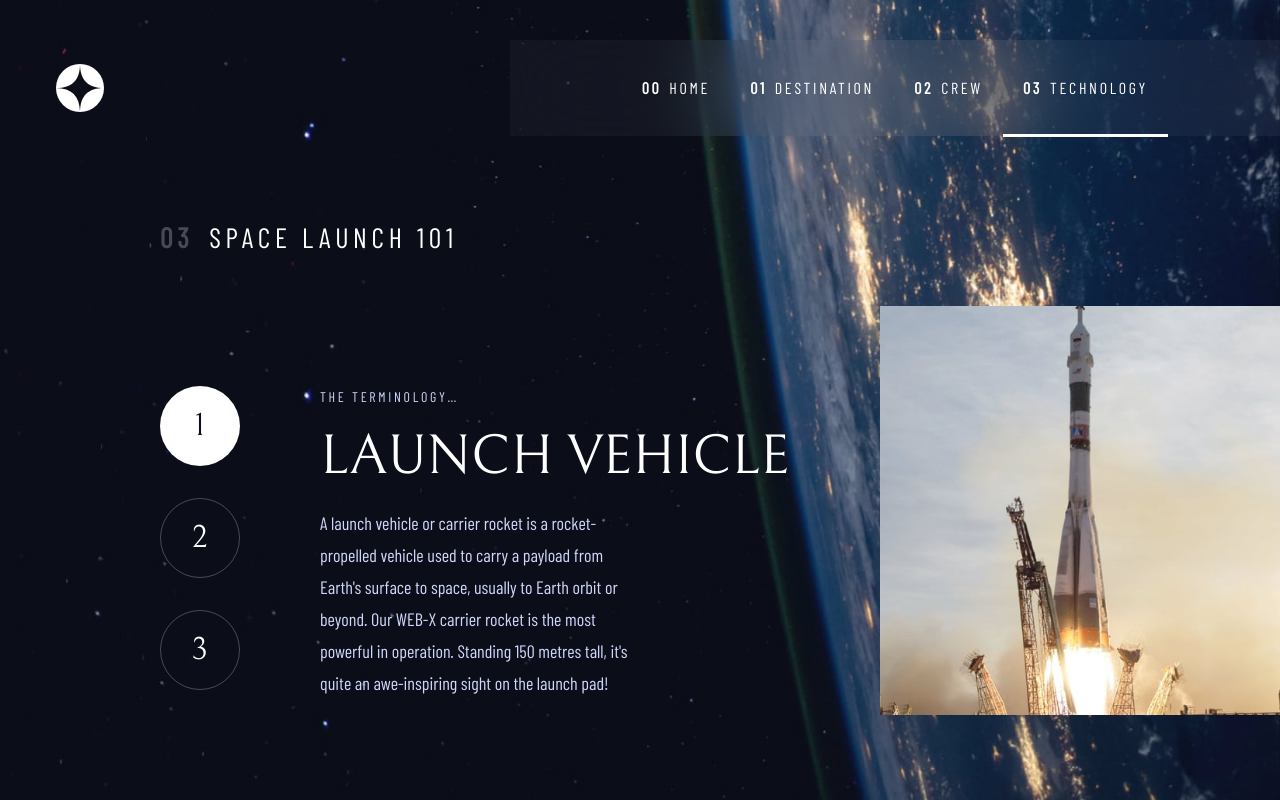
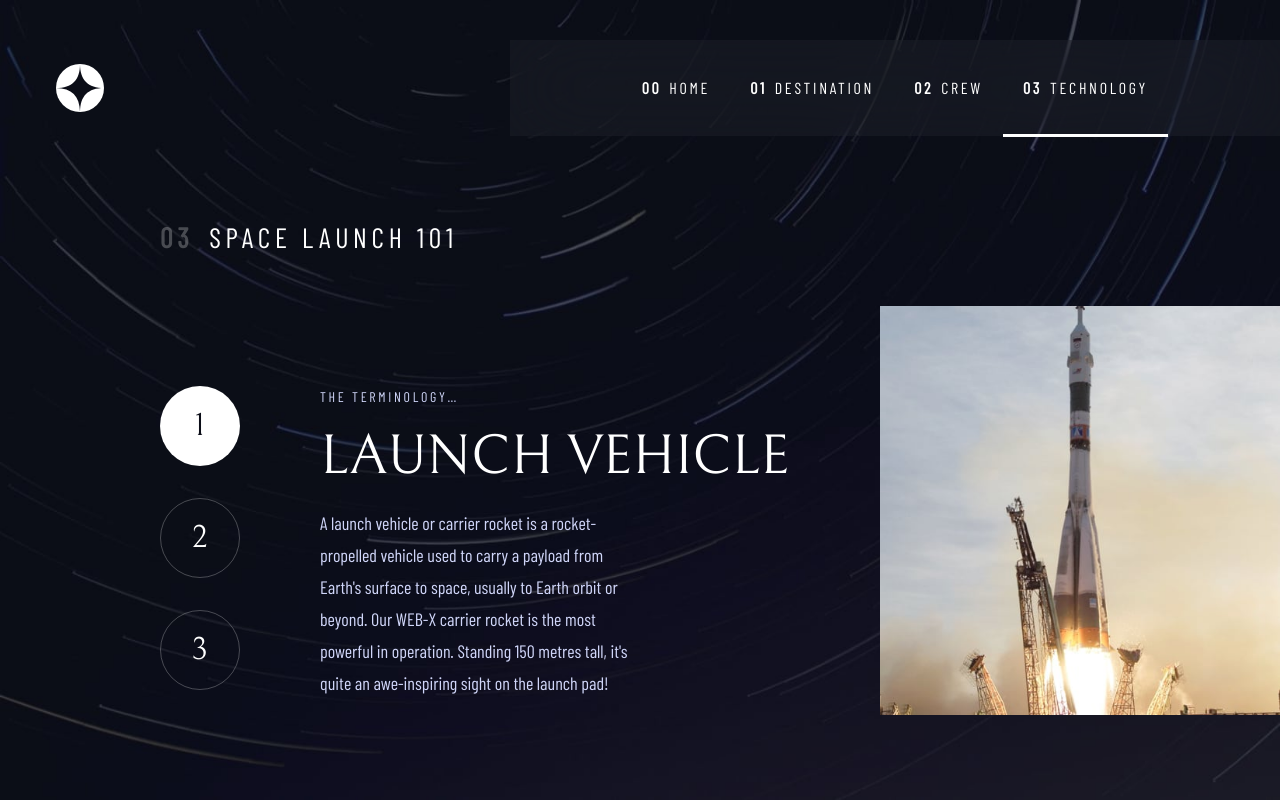
Before and after one commit to ostmartin/space-tourism-multi-page-website, a React (Vite) app: page /technology/launch-vehicle in a window 1280 px wide. Built offline with nearby package versions, Linux system fonts and the light colour scheme.

Commit message:
routing for tech and fixed background render when page reloads adn when user enters the path himself

```diff
--- a/src/features/home/Home.jsx
+++ b/src/features/home/Home.jsx
@@ -1,4 +1,3 @@
-import { useOutletContext } from 'react-router-dom';
 import {
     ExploreButton,
     Heading,
@@ -6,8 +5,6 @@ import {
 } from '../../ui';
 
 const Home = () => {
-    const onChangeCurrentTab = useOutletContext();
-
     return (
         <div className='flex flex-col mobile:pt-10 mobile:gap-20 tablet:pt-20 tablet:gap-40 desktop:px-24 desktop:pt-60 items-center desktop:flex-row desktop:items-start max-w-[1440px] xxl:mx-auto'>
             <div className='text-center w-full mobile:px-10 tablet:px-20 desktop:w-[60%] desktop:text-left'>
@@ -16,7 +13,7 @@ const Home = () => {
                 <BodyText addClass={'desktop:w-[60%]'} text={'Let’s face it; if you want to go to space, you might as well genuinely go to outer space and not hover kind of on the edge of it. Well sit back, and relax because we’ll give you a truly out of this world experience!'}/>
             </div>
             <div className='desktop:pt-28 tablet:pb-20 desktop:pb-0'>
-                <ExploreButton onButtonClick={() => onChangeCurrentTab('destination')}/>
+                <ExploreButton/>
             </div>
         </div>
     )
--- a/src/features/mainPage/MainPage.jsx
+++ b/src/features/mainPage/MainPage.jsx
@@ -1,31 +1,26 @@
-import { useCallback, useState } from 'react';
-
 import Navigation from './Navigation';
-import Background from '../../ui/Background';
+import { Background } from '../../ui';
 
 import Logo from '../../assets/shared/logo';
-import { Outlet, Link } from 'react-router-dom';
+import { Outlet, Link, useLocation } from 'react-router-dom';
 
 const MainPage = () => {
-    const [curTab, setCurTab] = useState('home');
-
-    const onChangeCurrentTab = useCallback((tab) => {
-        setCurTab(tab);
-    }, [curTab])
+    const {pathname} = useLocation();
+    const currentLocation = pathname.length === 1 ? 'home' : pathname.split('/')[1];
 
     return (
         <div className='container min-w-full min-h-full flex flex-col relative z-10 handleOverflow'
             >
-            <Background image={curTab}/>
+            <Background image={currentLocation}/>
             <div className='container w-full flex flex-row justify-between items-center desktop:pt-10 mobile:pt-10 max-w-[1440px] mx-auto relative'>
                 <div className='ps-6 mobile:scale-75 tablet:ps-8 desktop:ps-14 flex justify-center flex-col'>
-                    <Link to='/' onClick={() => onChangeCurrentTab('home')}>
+                    <Link to='/'>
                         <Logo/>
                     </Link>
                 </div>
-                <Navigation onChangeCurrentTab={onChangeCurrentTab} curTab={curTab}/>
+                <Navigation/>
             </div>
-            <Outlet context={onChangeCurrentTab}/>
+            <Outlet/>
         </div>
     )
 }
--- a/src/features/mainPage/Navigation.jsx
+++ b/src/features/mainPage/Navigation.jsx
@@ -5,7 +5,7 @@ import './styles/navigation.scss';
 import IconHumburger from '../../assets/shared/icon-hamburger';
 import IconClose from '../../assets/shared/icon-close';
 
-const Navigation = ({onChangeCurrentTab}) => {
+const Navigation = () => {
     const [menuOpen, setMenuOpen] = useState(false);
     const LOCATION = useLocation().pathname;
 
@@ -24,7 +24,6 @@ const Navigation = ({onChangeCurrentTab}) => {
                         to='/'
                         className={({isActive}) => isActive ? (tabClasses + ' active') : tabClasses}
                         onClick={() => {
-                            onChangeCurrentTab('home');
                             setMenuOpen(false);
                             document.body.classList.remove('handleOverflow');
                         }}>
@@ -37,7 +36,6 @@ const Navigation = ({onChangeCurrentTab}) => {
                         to='/destination/moon'
                         className={LOCATION.includes('destination') ? (tabClasses + ' active') : tabClasses}
                         onClick={() => {
-                            onChangeCurrentTab('destination');
                             setMenuOpen(false);
                             document.body.classList.remove('handleOverflow');
                         }}>
@@ -50,7 +48,6 @@ const Navigation = ({onChangeCurrentTab}) => {
                         to='/crew/douglas-hurley'
                         className={LOCATION.includes('crew') ? (tabClasses + ' active') : tabClasses}
                         onClick={() => {
-                            onChangeCurrentTab('crew');
                             setMenuOpen(false);
                             document.body.classList.remove('handleOverflow');
                         }}>
@@ -63,7 +60,6 @@ const Navigation = ({onChangeCurrentTab}) => {
                         to='/technology/launch-vehicle'
                         className={LOCATION.includes('technology') ? (tabClasses + ' active') : tabClasses}
                         onClick={() => {
-                            onChangeCurrentTab('technology');
                             setMenuOpen(false);
                             document.body.classList.remove('handleOverflow');
                         }}>
--- a/src/features/technology/Technology.jsx
+++ b/src/features/technology/Technology.jsx
@@ -1,20 +1,23 @@
-import { useCallback, useState, useEffect } from 'react';
+import { Heading, BodyText, TechImage } from '../../ui';
 
-import { Heading, BodyText, TechTab, TechImage } from '../../ui';
+import { capitalizeFirstLetter, getData } from '../../service';
 
-import DATA from '../../data.json';
+import { NavLink, useLoaderData } from 'react-router-dom';
+
+export const loader = async ({params}) => {
+    const item = params.techId.split('-').map((word, i) => {
+        if (i === 0) {
+            return capitalizeFirstLetter(word);
+        } else {
+            return word;
+        }
+    }).join(' ');
+
+    return getData(item, 'technology');
+}
 
 const Technology = () => {
-    const [currentItem, setCurrentItem] = useState(null)
-
-    const getItem = useCallback((item) => {
-        const curItem = DATA.technology.find(entry => entry.name === item);
-        setCurrentItem(curItem);
-    },[])
-
-    useEffect(() => {
-        getItem('Launch vehicle');
-    }, [])
+    const currentItem = useLoaderData();
 
     if (!currentItem) {
         return (
@@ -23,6 +26,7 @@ const Technology = () => {
     }
 
     const {name, description} = currentItem;
+    const tabClasses = 'heading-4 h-[40px] w-[40px] rounded-full bg-opacity-0 border-light/25 border-solid border-[1px] flex justify-center items-center tablet:w-[60px] tablet:h-[60px] desktop:w-[80px] desktop:h-[80px] hover:border-light/100';
 
     return (
         <div className='desktop:ps-40 max-w-[1440px] pt-10 desktop:pt-20 xxl:mx-auto'>
@@ -38,9 +42,24 @@ const Technology = () => {
                         <BodyText addClass={'desktop:w-[60%] text-center desktop:text-left'} text={description}/>
                     </div>
                     <div className='flex desktop:flex-col justify-start gap-8 dots'>
-                        <TechTab text={'1'} onTabClick={() => getItem('Launch vehicle')} addClass={name === 'Launch vehicle' ? 'techTabActive' : ''}/>
-                        <TechTab text={'2'} onTabClick={() => getItem('Spaceport')} addClass={name === 'Spaceport' ? 'techTabActive' : ''}/>
-                        <TechTab text={'3'} onTabClick={() => getItem('Space capsule')} addClass={name === 'Space capsule' ? 'techTabActive' : ''}/>
+                        <NavLink
+                            to='/technology/launch-vehicle'
+                            className={({isActive}) => isActive ? (tabClasses + ' techTabActive') : tabClasses}
+                            >
+                            1
+                        </NavLink>
+                        <NavLink
+                            to='/technology/spaceport'
+                            className={({isActive}) => isActive ? (tabClasses + ' techTabActive') : tabClasses}
+                            >
+                            2
+                        </NavLink>
+                        <NavLink
+                            to='/technology/space-capsule'
+                            className={({isActive}) => isActive ? (tabClasses + ' techTabActive') : tabClasses}
+                            >
+                            3
+                        </NavLink>
                     </div>
                 </div>
                 <div className='basis-full desktop:max-w-[500px] desktop:max-h-[500px]'>
--- a/src/main.jsx
+++ b/src/main.jsx
@@ -3,6 +3,7 @@ import ReactDOM from 'react-dom/client';
 import { createBrowserRouter, RouterProvider } from 'react-router-dom';
 import { loader as destinationsLoader } from './features/destination/Destination';
 import { loader as crewLoader } from './features/crew/Crew';
+import { loader as techLoader } from './features/technology/Technology';
 
 import {
   MainPage,
@@ -35,7 +36,8 @@ const router = createBrowserRouter([
       },
       {
         path: 'technology/:techId',
-        element: <Technology/>
+        element: <Technology/>,
+        loader: techLoader
       }
     ]
   }
--- a/src/ui/ExploreButton.jsx
+++ b/src/ui/ExploreButton.jsx
@@ -1,10 +1,10 @@
 import { Link } from "react-router-dom";
 
-const ExploreButton = ({addClass = '', onButtonClick}) => {
+const ExploreButton = ({addClass = ''}) => {
     const classes = `${addClass} flex justify-center items-center block font-bell uppercase text-dark bg-light rounded-full text-h32 w-[274px] h-[274px] mobile:text-xl mobile:h-[150px] mobile:w-[150px] desktop:hover:shadow-[0px_0px_0px_75px_rgba(255,255,255,0.1036)] transition-shadow`;
 
     return (
-        <Link to={'/destination/moon'} className={classes} onClick={onButtonClick}>
+        <Link to={'/destination/moon'} className={classes}>
             Explore
         </Link>
     )
--- a/src/ui/Tab.jsx
+++ /dev/null
@@ -1,13 +0,0 @@
-import { NavLink } from 'react-router-dom';
-
-const Tab = ({text, addClass = '', onTabClick}) => {
-    return (
-        <li
-            onClick={onTabClick}
-            className={`font-barl text-h16 text-purple tracking-2.7 uppercase pb-3 cursor-pointer relative afterTab  ${addClass}`}>
-            {text}
-        </li>
-    )
-}
-
-export default Tab;
--- a/src/ui/TechTab.jsx
+++ /dev/null
@@ -1,11 +0,0 @@
-const TechTab = ({text, addClass = '', onTabClick}) => {
-    return (
-        <span
-            onClick={onTabClick}
-            className={`${addClass} heading-4 h-[40px] w-[40px] rounded-full bg-opacity-0 border-light/25 border-solid border-[1px] flex justify-center items-center tablet:w-[60px] tablet:h-[60px] desktop:w-[80px] desktop:h-[80px] hover:border-light/100`}>
-            {text}
-        </span>
-    )
-}
-
-export default TechTab;
--- a/src/ui/index.jsx
+++ b/src/ui/index.jsx
@@ -2,8 +2,6 @@ import ExploreButton from "./ExploreButton";
 import Heading from "./Heading";
 import BodyText from "./BodyText";
 import SubHeading from "./SubHeading";
-import Tab from "./Tab";
-import TechTab from "./TechTab";
 import TechImage from "./TechImage";
 import Background from "./Background";
 import Dots from './Dots.jsx';
@@ -13,8 +11,6 @@ export {
     Heading,
     SubHeading,
     BodyText,
-    Tab,
-    TechTab,
     TechImage,
     Background,
     Dots
```
